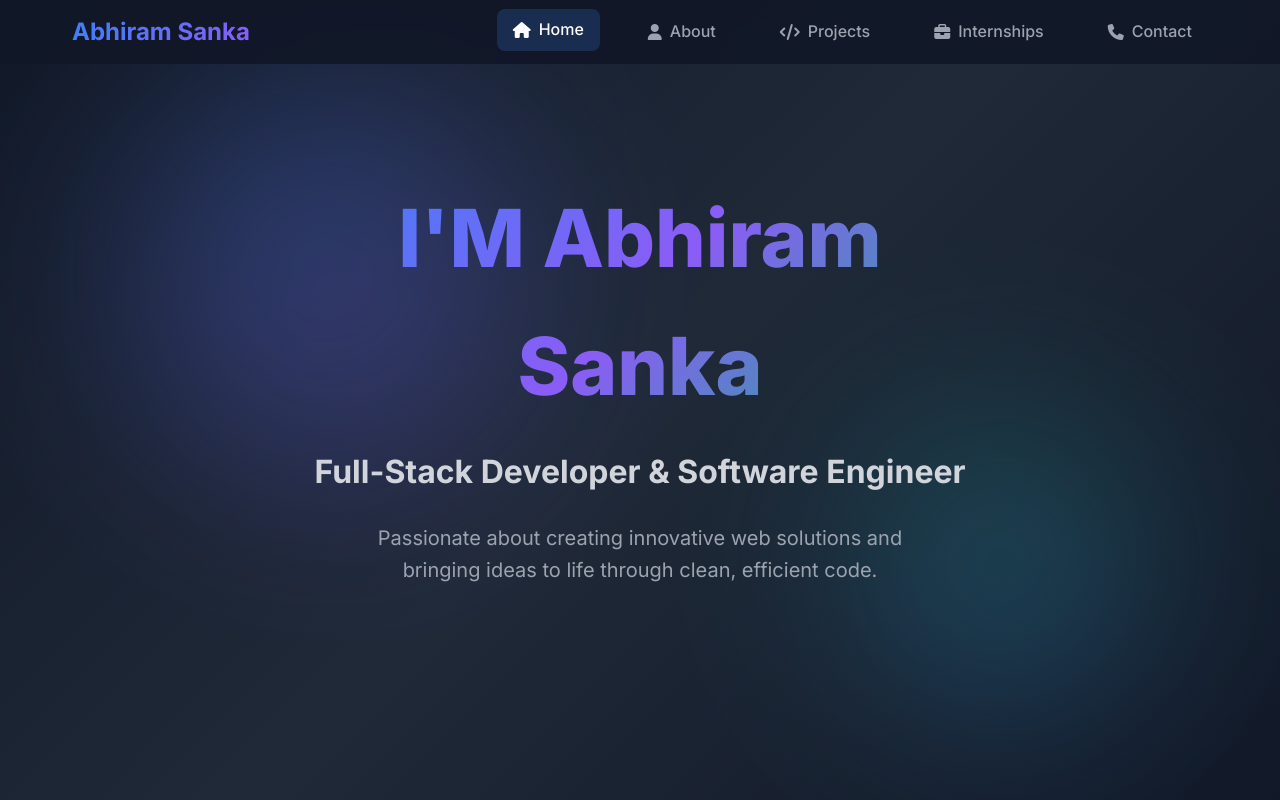
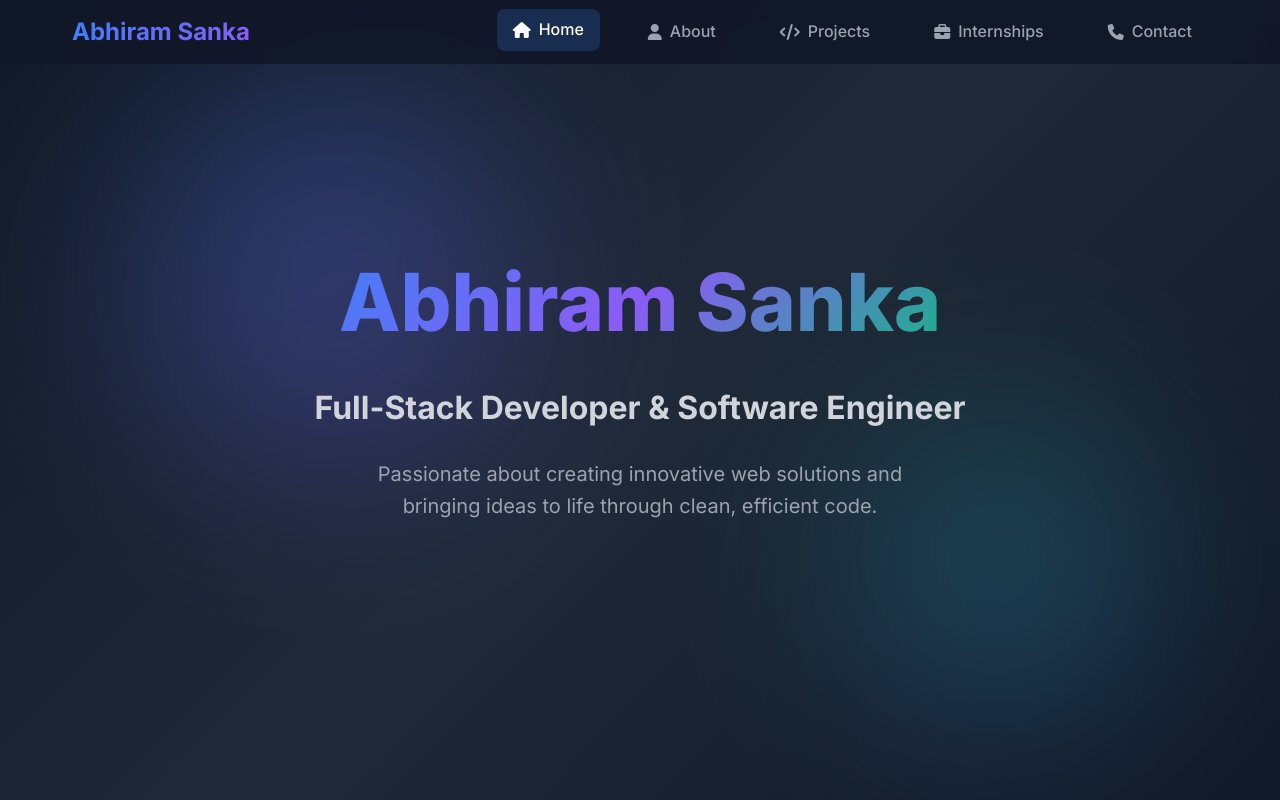
Before and after one commit to Abhir-1905-ram/Portfolio, a plain HTML site: page portrtr/index.html in a window 1280 px wide. Shown: the top 800 px of the page. Drawn offline with Linux system fonts and the light colour scheme.

Commit message:
Update index.html

```diff
--- a/portrtr/index.html
+++ b/portrtr/index.html
@@ -80,7 +80,7 @@
 
         <div class="hero-content">
             <div class="hero-text">
-                <h1 class="hero-title">I'M Abhiram Sanka</h1>
+                <h1 class="hero-title">Abhiram Sanka</h1>
                 <h2 class="hero-subtitle">Full-Stack Developer & Software Engineer</h2>
                 <p class="hero-description">
                     Passionate about creating innovative web solutions and bringing ideas to life through clean, efficient code.
```
